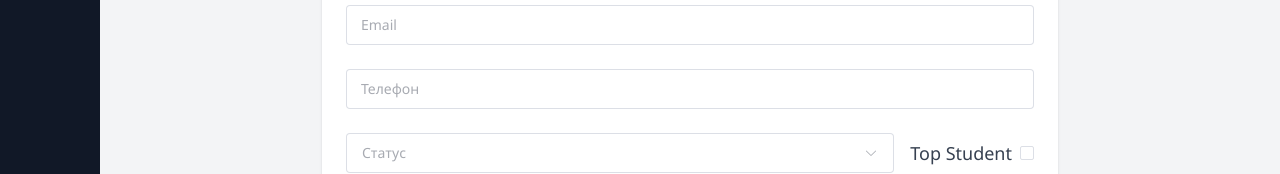
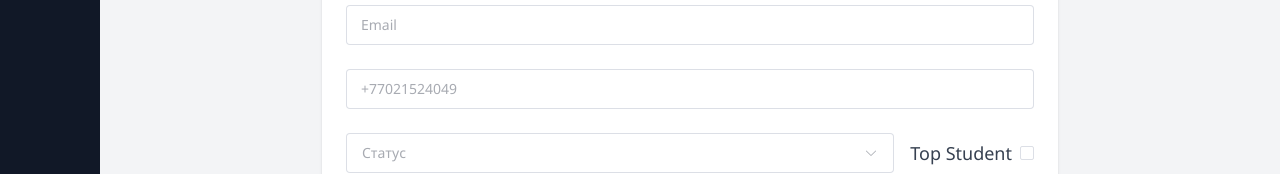
Before and after one commit to Diass17/Alpha_Edu, a Vue app: page /students/1 in a window 1280 px wide. Shown: the part 455-629 px from the top of the page. Built offline with nearby package versions, Linux system fonts and the light colour scheme; no server answers.

Commit message:
add student 4

```diff
--- a/src/views/StudentForm.vue
+++ b/src/views/StudentForm.vue
@@ -28,7 +28,7 @@
         </el-form-item>
 
         <el-form-item prop="phone">
-          <el-input v-model="form.phone" placeholder="Телефон" size="large" class="input-purple" />
+          <el-input v-model="form.phone" placeholder="+77021524049" maxlength="12" size="large" class="input-purple" />
         </el-form-item>
 
         <!-- Статус и Top Student -->
@@ -165,9 +165,13 @@ const rules = reactive<FormRules>({
     { required: true, message: 'Введите номер телефона', trigger: 'blur' },
     {
       validator: (rule, value, callback) => {
-        const valid = /^[\d+\-\s()]+$/.test(value); // допустимы цифры, пробелы, +, -, ()
-        if (!valid || value.length < 10) {
-          callback(new Error('Введите корректный номер телефона'));
+        const phoneRegex = /^\+\d{11}$/;
+        if (!value) {
+          callback(new Error('Введите номер телефона'));
+        } else if (!value.startsWith('+')) {
+          callback(new Error('Номер должен начинаться с "+"'));
+        } else if (!phoneRegex.test(value)) {
+          callback(new Error('Формат: + и 11 цифр, всего 12 символов'));
         } else {
           callback();
         }
```
Also changed, not shown: 5 other files (tests, documents, lock files or other folders).
